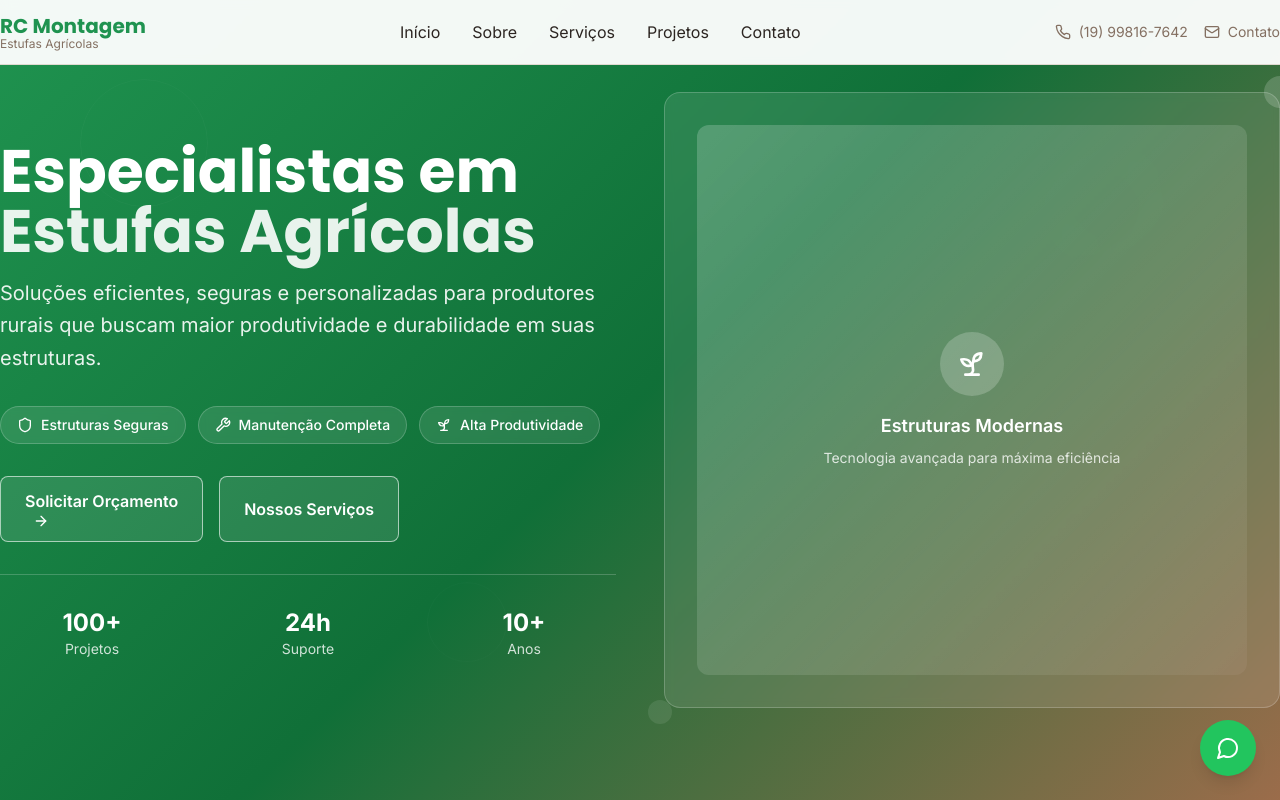
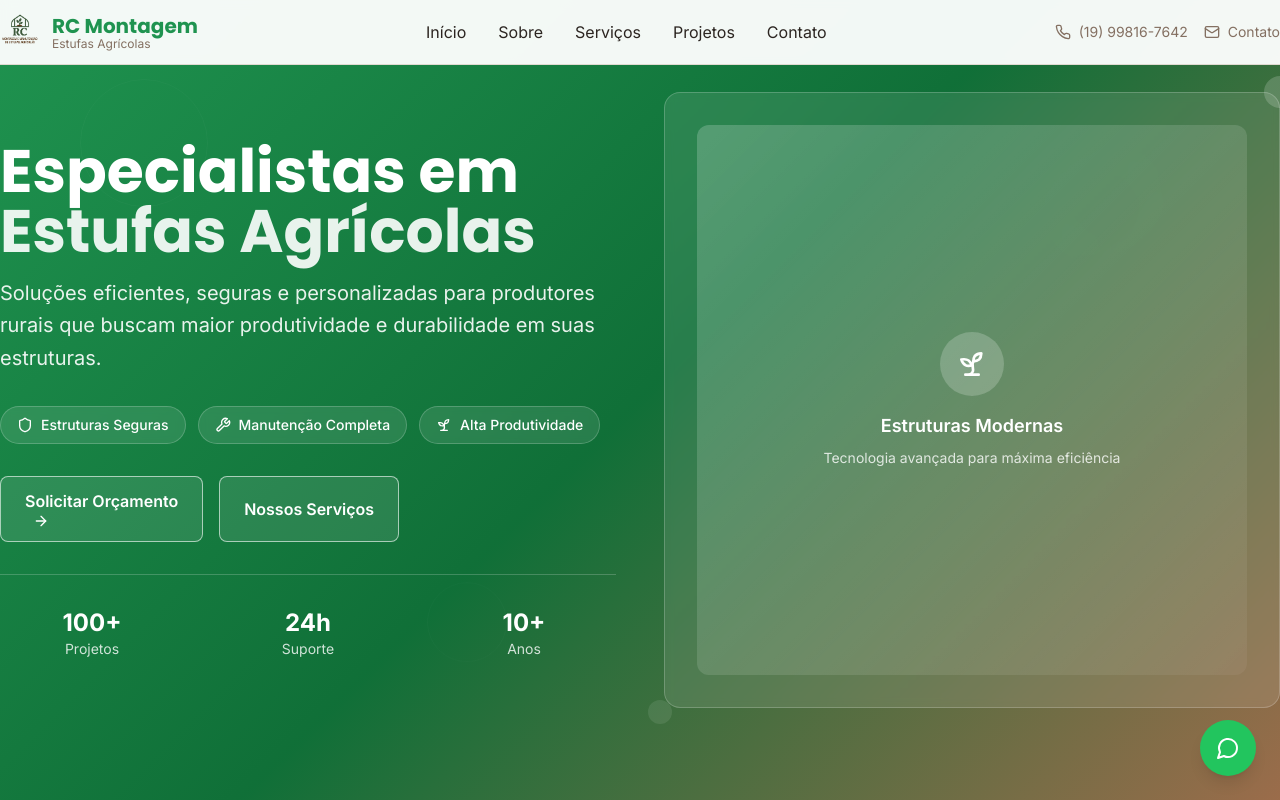
Before and after one commit to DevZipMateus/greenhouse-glow-site, a React (Vite) app: page / in a window 1280 px wide. Shown: the top 800 px of the page. Built offline with nearby package versions, Linux system fonts and the light colour scheme.

Commit message:
Add company logo
Add the company logo to the website.

```diff
--- a/index.html
+++ b/index.html
@@ -14,14 +14,14 @@
     <meta property="og:url" content="https://www.rcmontagemestufas.com.br/" />
     <meta property="og:title" content="RC Montagem e Manutenção de Estufas Agrícolas | Especialistas em Estruturas Rurais" />
     <meta property="og:description" content="Especialistas em montagem e manutenção de estufas agrícolas. Soluções eficientes, seguras e personalizadas para maior produtividade e durabilidade." />
-    <meta property="og:image" content="https://www.rcmontagemestufas.com.br/og-image.jpg" />
+    <meta property="og:image" content="https://www.rcmontagemestufas.com.br/lovable-uploads/8e7e669f-38c9-463d-b0e5-2cd2ca2e4a86.png" />
 
     <!-- Twitter -->
     <meta property="twitter:card" content="summary_large_image" />
     <meta property="twitter:url" content="https://www.rcmontagemestufas.com.br/" />
     <meta property="twitter:title" content="RC Montagem e Manutenção de Estufas Agrícolas | Especialistas em Estruturas Rurais" />
     <meta property="twitter:description" content="Especialistas em montagem e manutenção de estufas agrícolas. Soluções eficientes, seguras e personalizadas para maior produtividade e durabilidade." />
-    <meta property="twitter:image" content="https://www.rcmontagemestufas.com.br/og-image.jpg" />
+    <meta property="twitter:image" content="https://www.rcmontagemestufas.com.br/lovable-uploads/8e7e669f-38c9-463d-b0e5-2cd2ca2e4a86.png" />
 
     <!-- Fonts -->
     <link rel="preconnect" href="https://fonts.googleapis.com">
--- a/src/components/Header.tsx
+++ b/src/components/Header.tsx
@@ -18,6 +18,12 @@ const Header = () => {
       <div className="container-custom">
         <div className="flex items-center justify-between h-16">
           {/* Logo */}
+          <div className="flex items-center space-x-3">
+            <img
+              src="/lovable-uploads/8e7e669f-38c9-463d-b0e5-2cd2ca2e4a86.png"
+              alt="RC Montagem e Manutenção de Estufas Agrícolas"
+              className="h-10 w-auto"
+            />
             <div className="flex-shrink-0">
               <h1 className="text-xl font-heading font-bold text-primary">
                 RC Montagem
@@ -25,6 +31,7 @@ const Header = () => {
               <p className="text-xs text-muted-foreground -mt-1">
                 Estufas Agrícolas
               </p>
+            </div>
           </div>
 
           {/* Desktop Navigation */}
```
Also changed, not shown: public/lovable-uploads/8e7e669f-38c9-463d-b0e5-2cd2ca2e4a86.png (added). Lines whose indentation alone changed are shown as unchanged.
